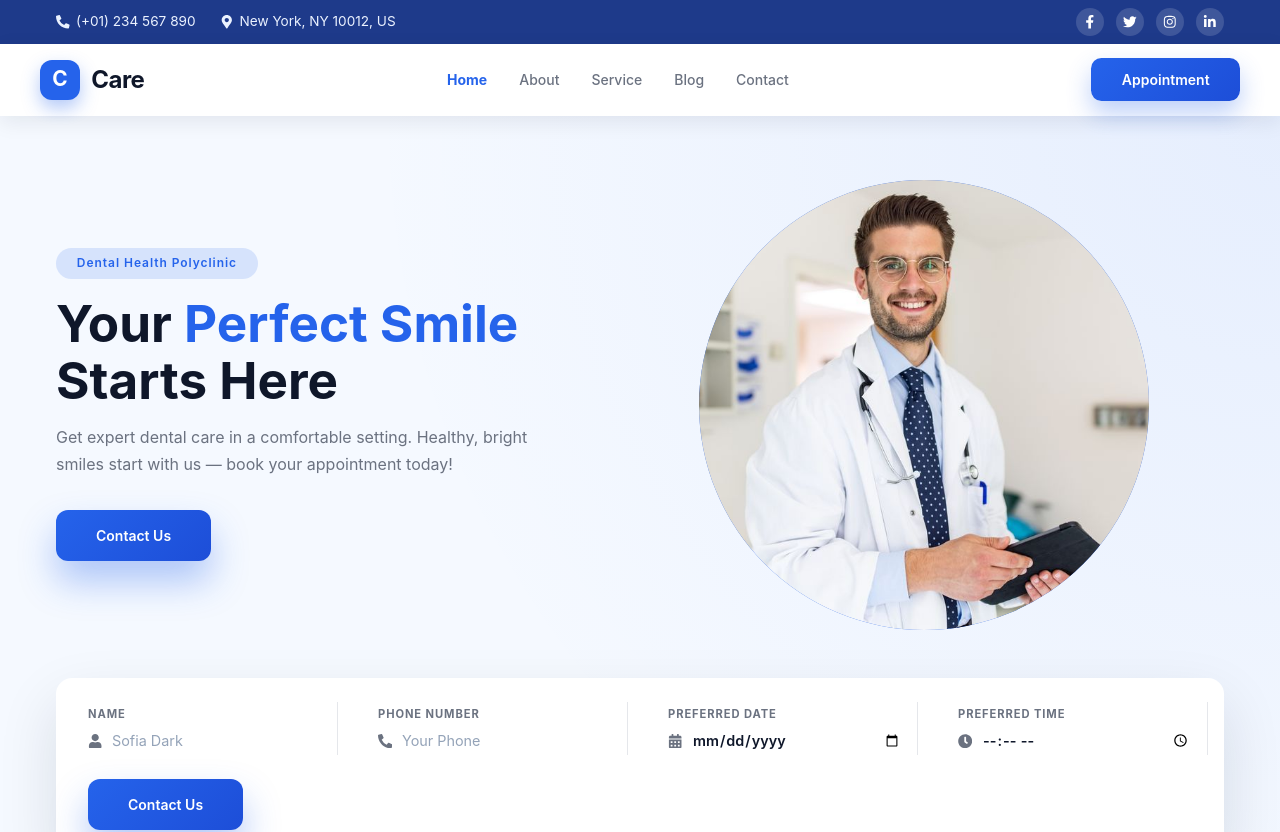
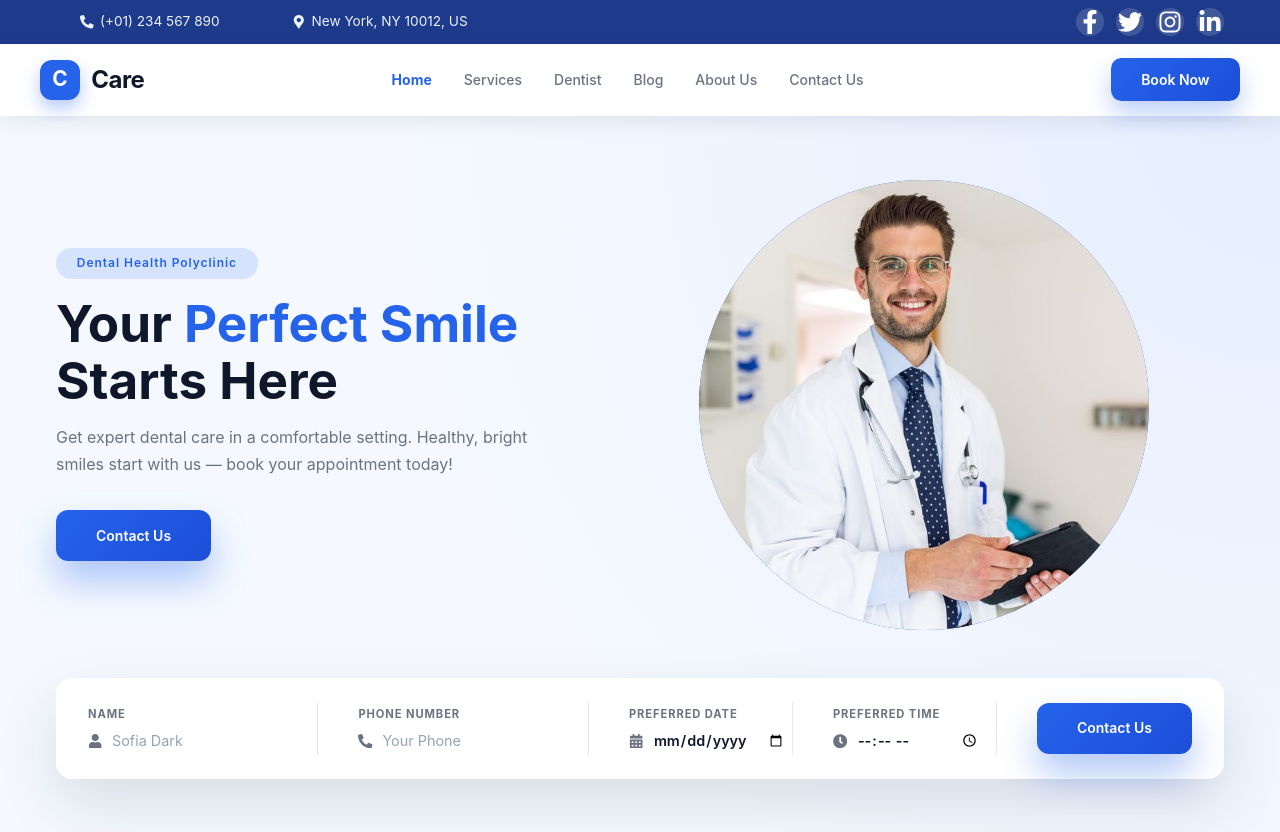
Before and after one commit to julynguyen247/se100, a React (Vite) app: page / in a window 1280 px wide. Shown: the top 832 px of the page. Built offline with nearby package versions, Linux system fonts and the light colour scheme; no server answers.

Commit message:
fix giao diện home

```diff
--- a/src/components/layout/app.header.tsx
+++ b/src/components/layout/app.header.tsx
@@ -66,14 +66,15 @@ const Header: React.FC = () => {
 
           <ul className="app-header__nav-list">
             <NavItem text="Home" isActive />
-            <NavItem text="About" />
-            <NavItem text="Service" />
+            <NavItem text="Services" />
+            <NavItem text="Dentist" />
             <NavItem text="Blog" />
-            <NavItem text="Contact" />
+            <NavItem text="About Us" />
+            <NavItem text="Contact Us" />
           </ul>
 
           <div className="app-header__cta">
-            <button className="app-header__cta-btn">Appointment</button>
+            <button className="app-header__cta-btn">Book Now</button>
           </div>
 
           <div className="app-header__toggle">
--- a/src/styles/global.css
+++ b/src/styles/global.css
@@ -59,6 +59,8 @@
   display: flex;
   align-items: center;
   gap: 0.4rem;
+  margin-left: 1.5rem;
+  margin-right: 1.5rem;
   color: #ebf2ff;
   cursor: pointer;
   transition: color 0.2s ease;
@@ -76,6 +78,7 @@
 .app-header__social-icon {
   width: 28px;
   height: 28px;
+  font-size: 1.5rem;
   display: grid;
   place-items: center;
   border-radius: 999px;
@@ -590,32 +593,49 @@
   border-radius: var(--radius-lg);
   box-shadow: 0 25px 60px rgba(15, 23, 42, 0.12);
   padding: 1.5rem;
+  width: 100%;
+  margin: 0 auto;
 }
 
 @media (min-width: 1024px) {
   .home-booking__card {
+    width: fit-content;
     padding: 1.5rem 1rem;
   }
 }
 
 .home-booking__form {
   display: flex;
-  flex-wrap: wrap;
+  flex-direction: column;
   gap: 1.5rem;
-  align-items: flex-end;
+  align-items: stretch;
+  width: 100%;
+}
+
+@media (min-width: 1024px) {
+  .home-booking__form {
+    flex-direction: row;
+    flex-wrap: nowrap;
+    align-items: center;
+    width: fit-content;
+    justify-content: center;
+  }
 }
 
 .home-form-field {
-  flex: 1 1 220px;
+  width: 100%;
   border-bottom: 1px solid var(--border);
   padding-bottom: 0.4rem;
 }
 
 @media (min-width: 1024px) {
   .home-form-field {
+    flex: 0 1 auto;
+    width: auto;
     border-bottom: none;
     border-right: 1px solid var(--border);
     padding: 0 1rem;
+    min-width: 180px;
   }
 
   .home-form-field:last-of-type {
@@ -662,12 +682,12 @@
 
 .home-booking__button {
   width: 100%;
-  flex: 1 1 200px;
 }
 
 @media (min-width: 1024px) {
   .home-booking__button {
     flex: 0 0 auto;
+    width: auto;
     padding: 0 1rem;
   }
 }
@@ -973,14 +993,14 @@
 .why-choose-feature-icon {
   width: 3rem;
   height: 3rem;
+  font-size: 1.55rem;
   display: flex;
   align-items: center;
   justify-content: center;
-  border-radius: 0.75rem;
+  border-radius: 50%;
   background: rgba(37, 99, 235, 0.1);
   color: var(--accent-blue);
   flex-shrink: 0;
-  font-size: 1.25rem;
   transition: all 0.3s ease;
 }
 
@@ -988,7 +1008,8 @@
   .why-choose-feature-icon {
     width: 4rem;
     height: 4rem;
-    font-size: 1.5rem;
+    font-size: 2.5rem;
+    border-radius: 0.75rem;
   }
 }
 
```
